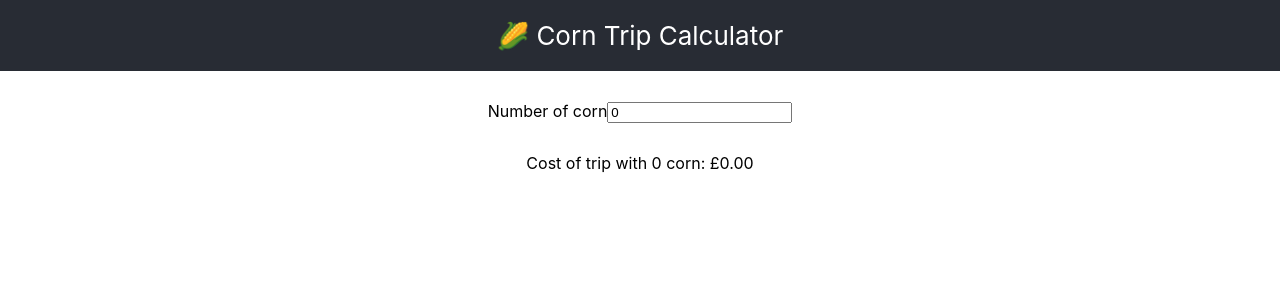
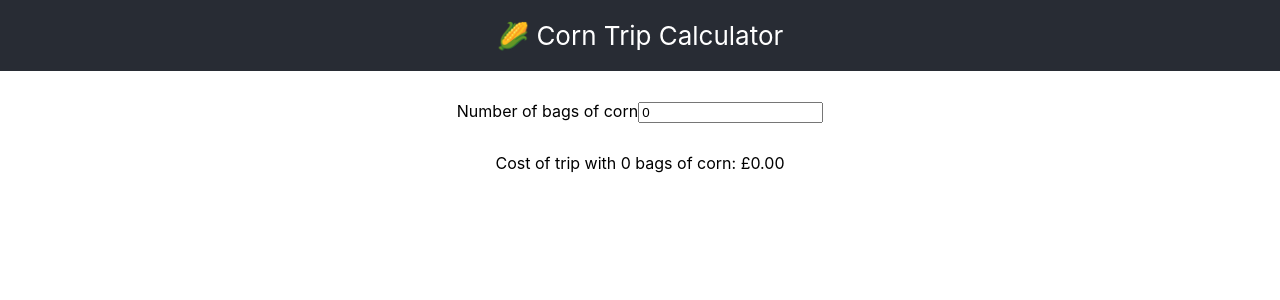
Before and after one commit to antonyoneill/made-tech-farmer-crossing, a React (Create React App) app: page / in a window 1280 px wide. Shown: the top 300 px of the page. Built offline with nearby package versions, Linux system fonts and the light colour scheme.

Commit message:
Update copy on form & result

```diff
--- a/src/App.js
+++ b/src/App.js
@@ -14,7 +14,7 @@ function App() {
       </header>
       <section className="App-section">
         <section>
-        <label>Number of corn
+        <label>Number of bags of corn
           <input
             type="number"
             min="0"
@@ -29,7 +29,7 @@ function App() {
         </label>
         </section>
         <section className="App-section">
-        Cost of trip with {numberOfCorn} corn: <span>{displayCost(calculateCost(numberOfCorn))}</span>
+        Cost of trip with {numberOfCorn} bags of corn: <span>{displayCost(calculateCost(numberOfCorn))}</span>
         </section>
       </section>
     </div>
```
